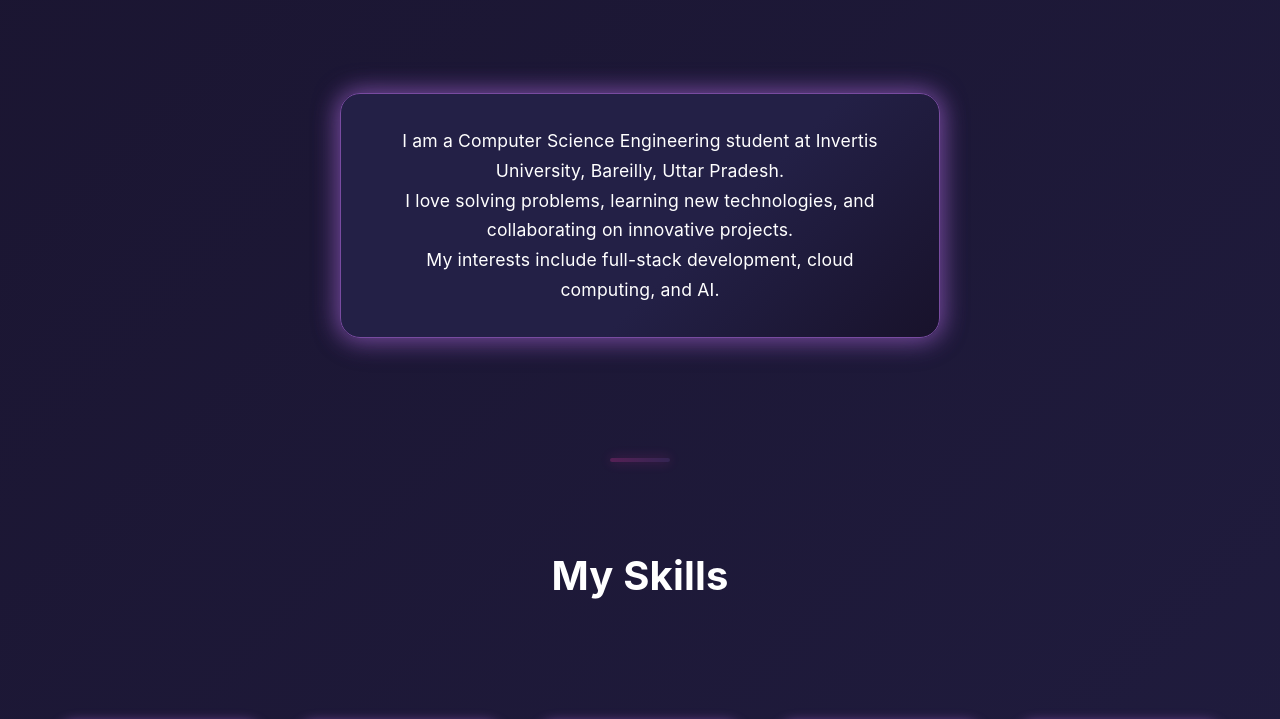
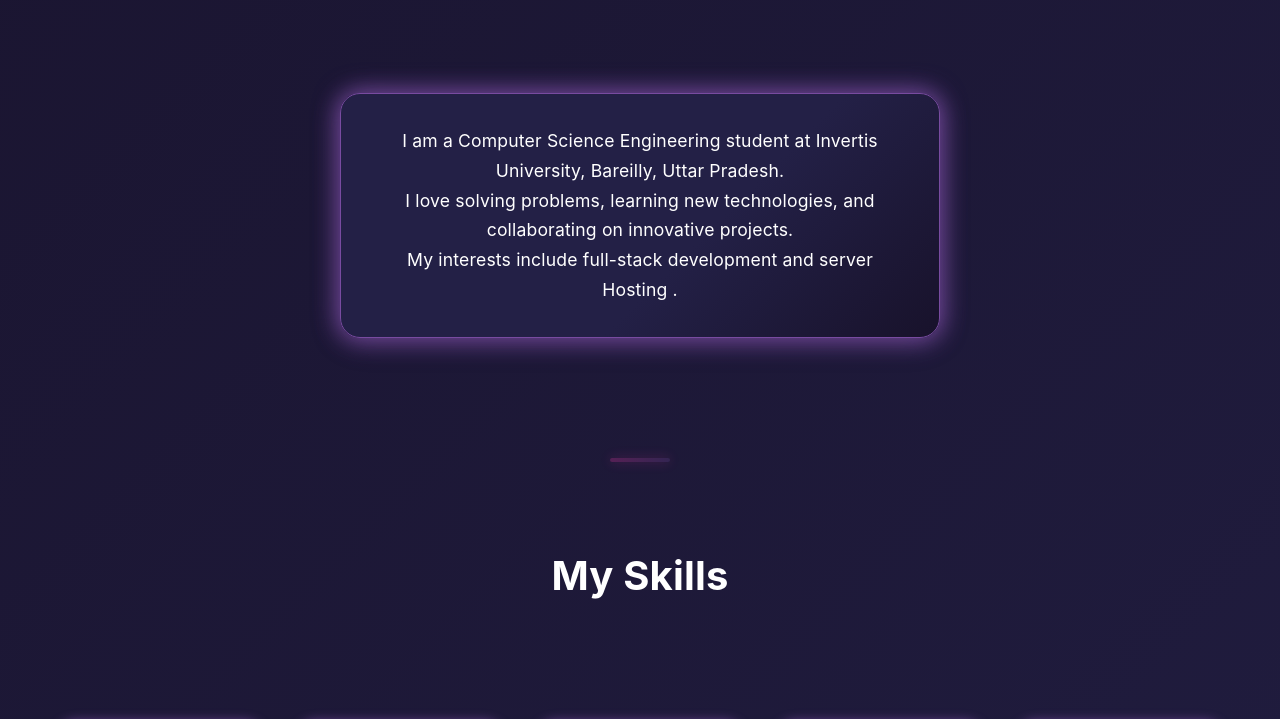
Before and after one commit to chandanXcoder/portfolio, a plain HTML site: page index.html in a window 1280 px wide. Shown: the part 1170-1889 px from the top of the page. Drawn offline with nearby package versions, Linux system fonts and the light colour scheme.

Commit message:
changess

```diff
--- a/index.html
+++ b/index.html
@@ -82,7 +82,7 @@
             <p>
                 I am a Computer Science Engineering student at Invertis University, Bareilly, Uttar Pradesh.<br>
                 I love solving problems, learning new technologies, and collaborating on innovative projects.<br>
-                My interests include full-stack development, cloud computing, and AI.
+                My interests include full-stack development and server Hosting .
             </p>
         </div>
     </section>
```
